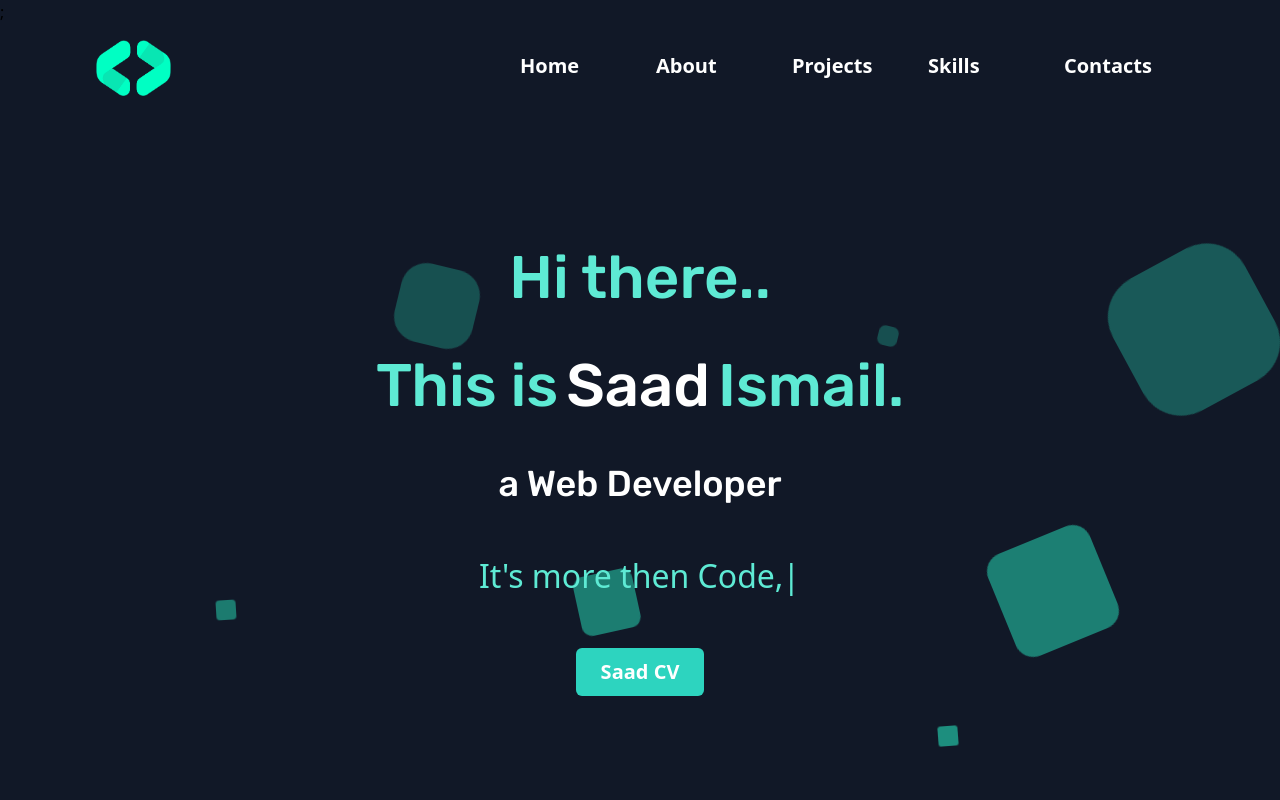
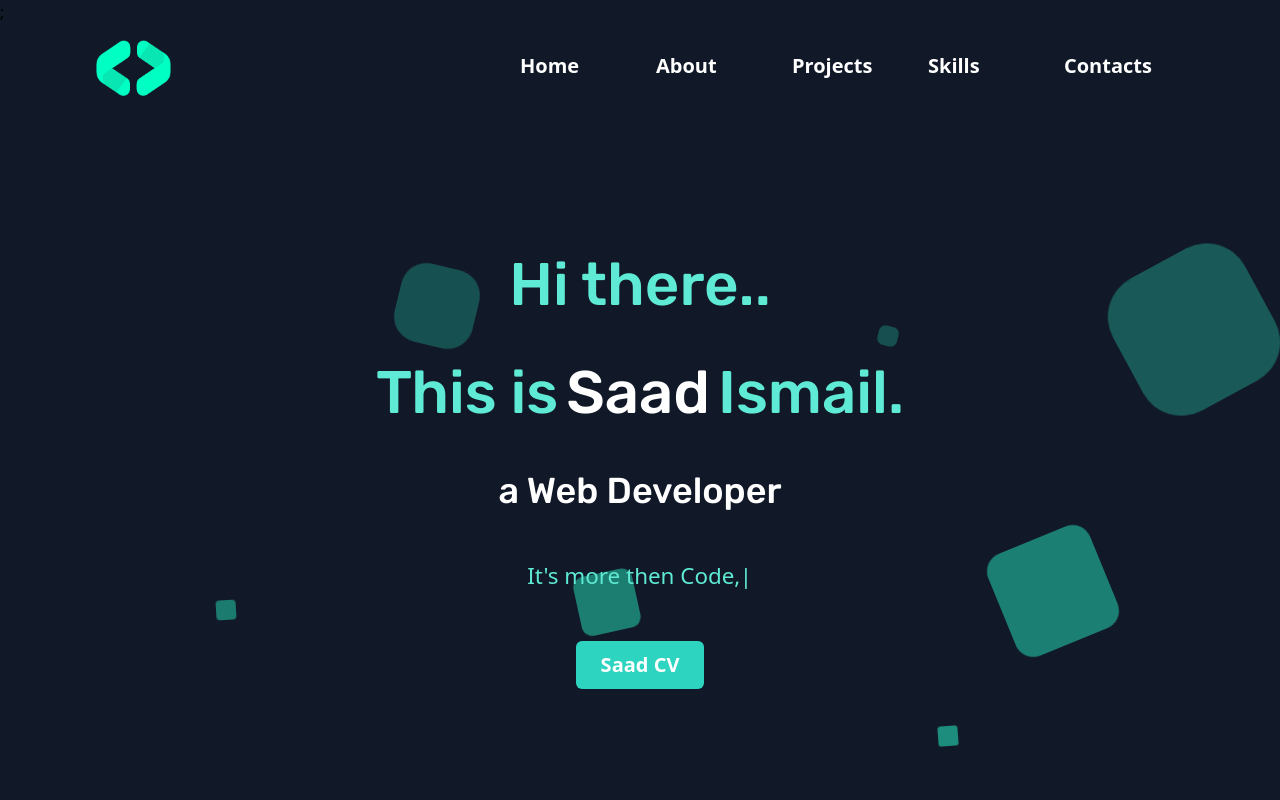
Before and after one commit to saadismail01/Portfolio, a React (Vite) app: page / in a window 1280 px wide. Shown: the top 800 px of the page. Built offline with nearby package versions, Linux system fonts and the light colour scheme.

Commit message:
fixing the font size of the type animation

```diff
--- a/src/pages/Home.tsx
+++ b/src/pages/Home.tsx
@@ -24,7 +24,7 @@ const Home = () => {
             1000, // Waits 2s
             // "ReactJS,TS,Angular...", // Types 'Three' without deleting 'Two'
             () => {
-              console.log("Sequence completed");
+              // console.log("Sequence completed");
             },
           ]}
           wrapper="span"
@@ -32,7 +32,7 @@ const Home = () => {
           repeat={Infinity}
           style={{
             color: "#5eead4",
-            fontSize: "2em",
+            fontSize: "1.4em",
             display: "flex",
             alignItems: "center",
             justifyContent: "center",
```
